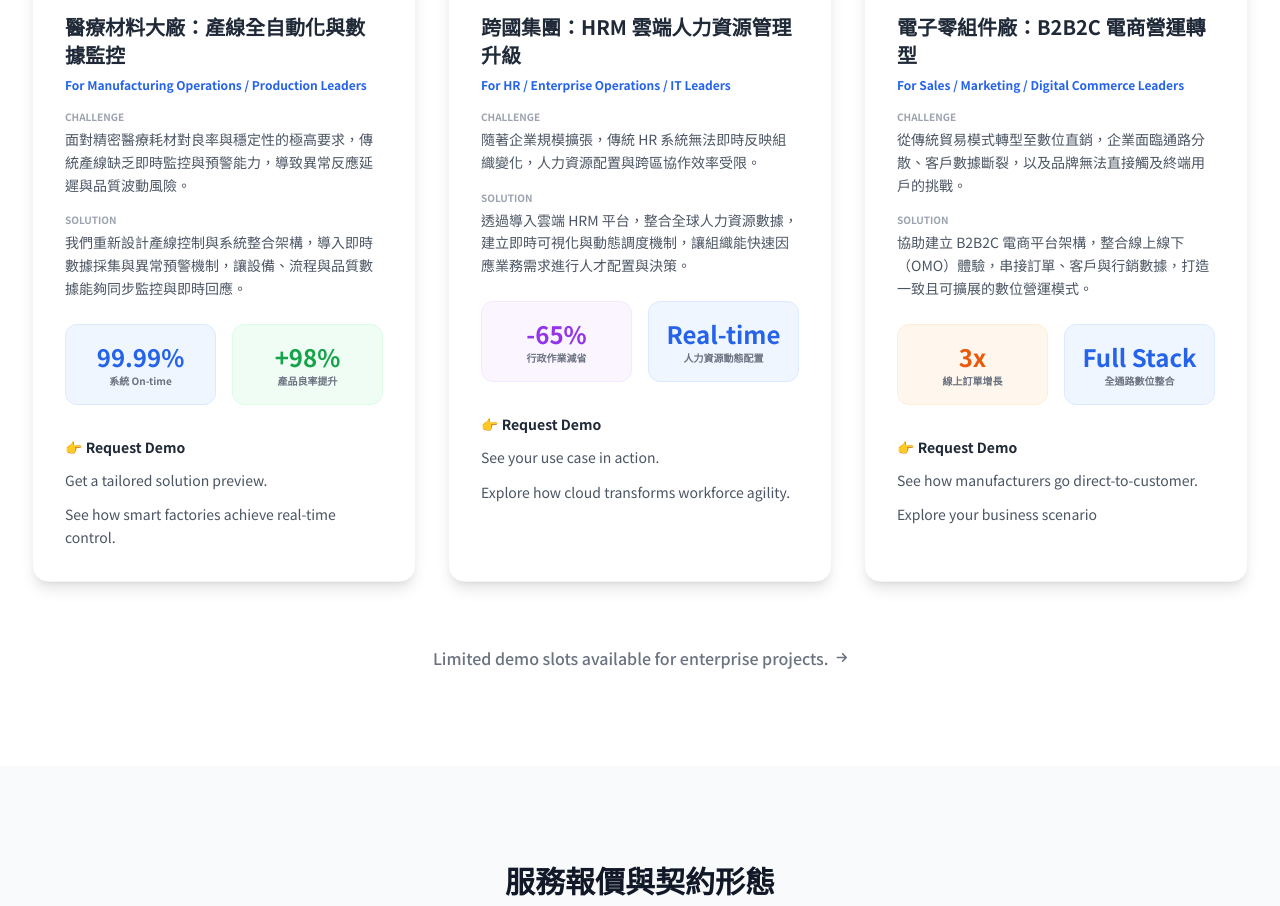
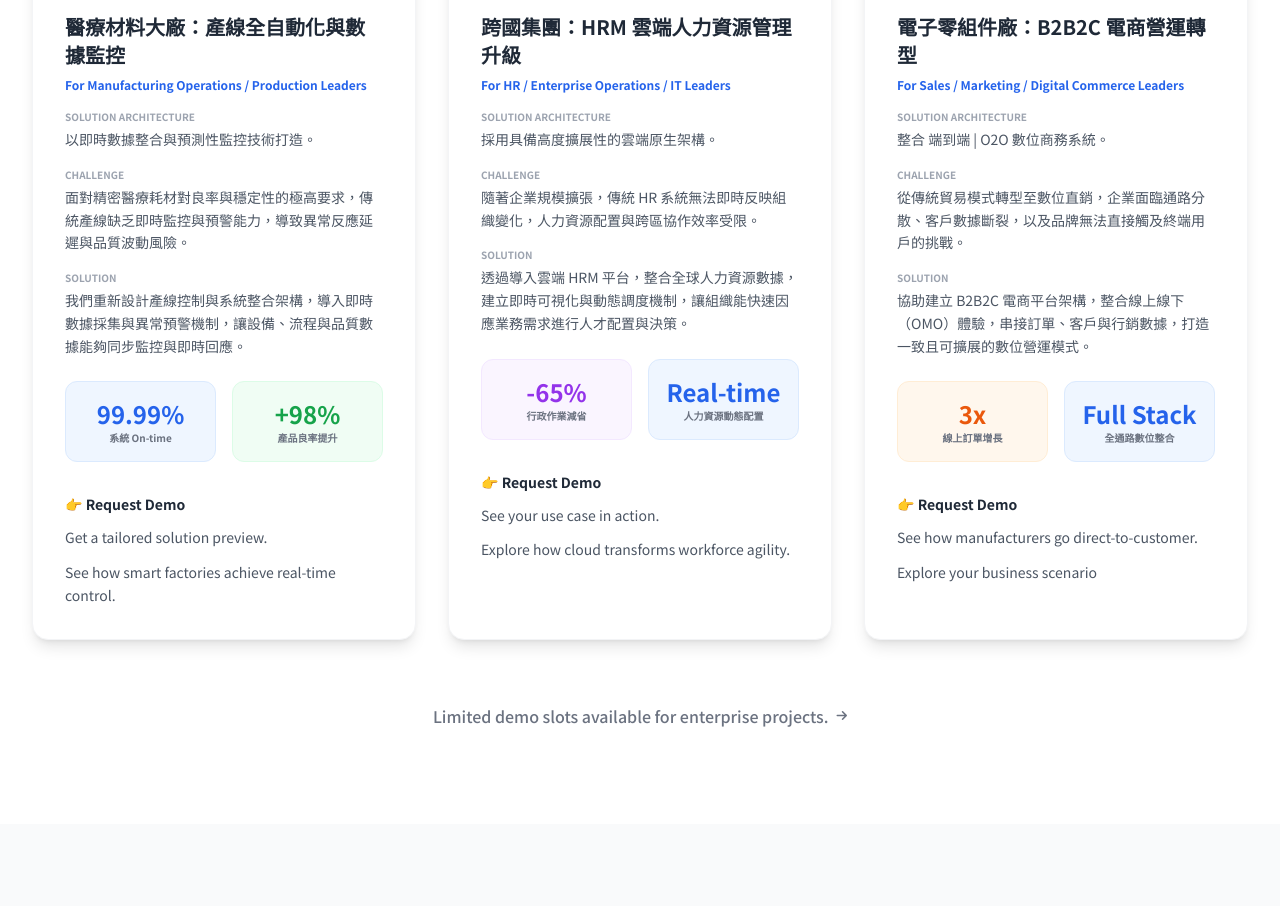
Before and after one commit to vidafan-vf/btccns, a plain HTML site: page index.html in a window 1280 px wide. Shown: the part 2214-3120 px from the top of the page. Drawn offline with nearby package versions, Linux system fonts and the light colour scheme; no server answers.

Commit message:
Add files via upload

```diff
--- a/index.html
+++ b/index.html
@@ -264,6 +264,10 @@
 
                         <div class="space-y-4 mb-6">
                             <div>
+                                <p class="text-gray-400 text-[10px] uppercase font-bold mb-1">solution architecture</p>
+                                <p class="text-gray-600 text-sm leading-relaxed">以即時數據整合與預測性監控技術打造。</p>
+                            </div>
+                            <div>
                                 <p class="text-gray-400 text-[10px] uppercase font-bold mb-1">Challenge</p>
                                 <p class="text-gray-600 text-sm leading-relaxed">面對精密醫療耗材對良率與穩定性的極高要求，傳統產線缺乏即時監控與預警能力，導致異常反應延遲與品質波動風險。</p>
                             </div>
@@ -306,6 +310,10 @@
                         <p class="text-blue-600 text-xs font-bold mb-4">For HR / Enterprise Operations / IT Leaders</p>
 
                         <div class="space-y-4 mb-6">
+                            <div>
+                                <p class="text-gray-400 text-[10px] uppercase font-bold mb-1">solution architecture</p>
+                                <p class="text-gray-600 text-sm leading-relaxed">採用具備高度擴展性的雲端原生架構。</p>
+                            </div>
                             <div>
                                 <p class="text-gray-400 text-[10px] uppercase font-bold mb-1">Challenge</p>
                                 <p class="text-gray-600 text-sm leading-relaxed">隨著企業規模擴張，傳統 HR 系統無法即時反映組織變化，人力資源配置與跨區協作效率受限。</p>
@@ -350,6 +358,9 @@
 
                         <div class="space-y-4 mb-6">
                             <div>
+                                <p class="text-gray-400 text-[10px] uppercase font-bold mb-1">solution architecture</p>
+                                <p class="text-gray-600 text-sm leading-relaxed">整合 端到端 | O2O 數位商務系統。</p>
+                            </div>                            <div>
                                 <p class="text-gray-400 text-[10px] uppercase font-bold mb-1">Challenge</p>
                                 <p class="text-gray-600 text-sm leading-relaxed">從傳統貿易模式轉型至數位直銷，企業面臨通路分散、客戶數據斷裂，以及品牌無法直接觸及終端用戶的挑戰。</p>
                             </div>
```
